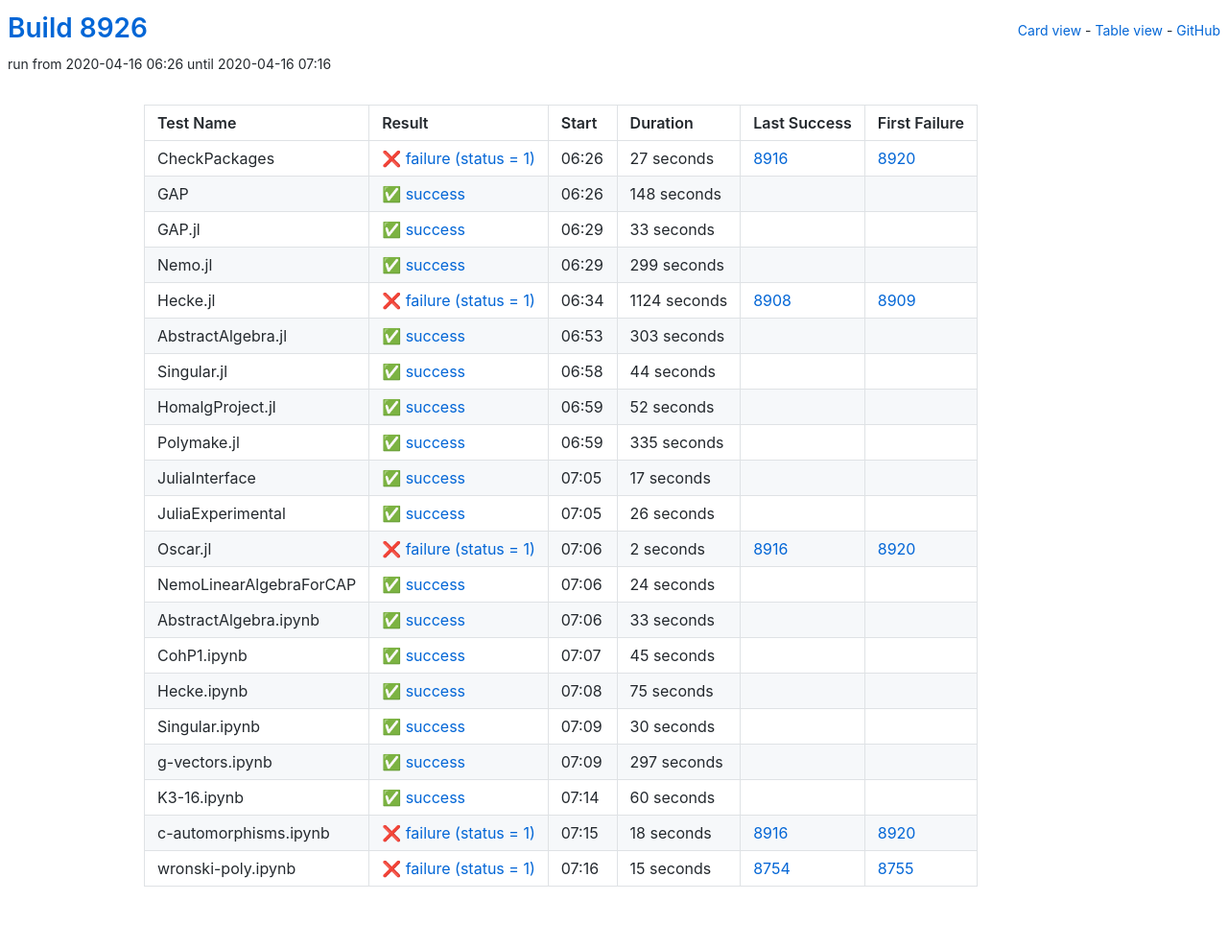
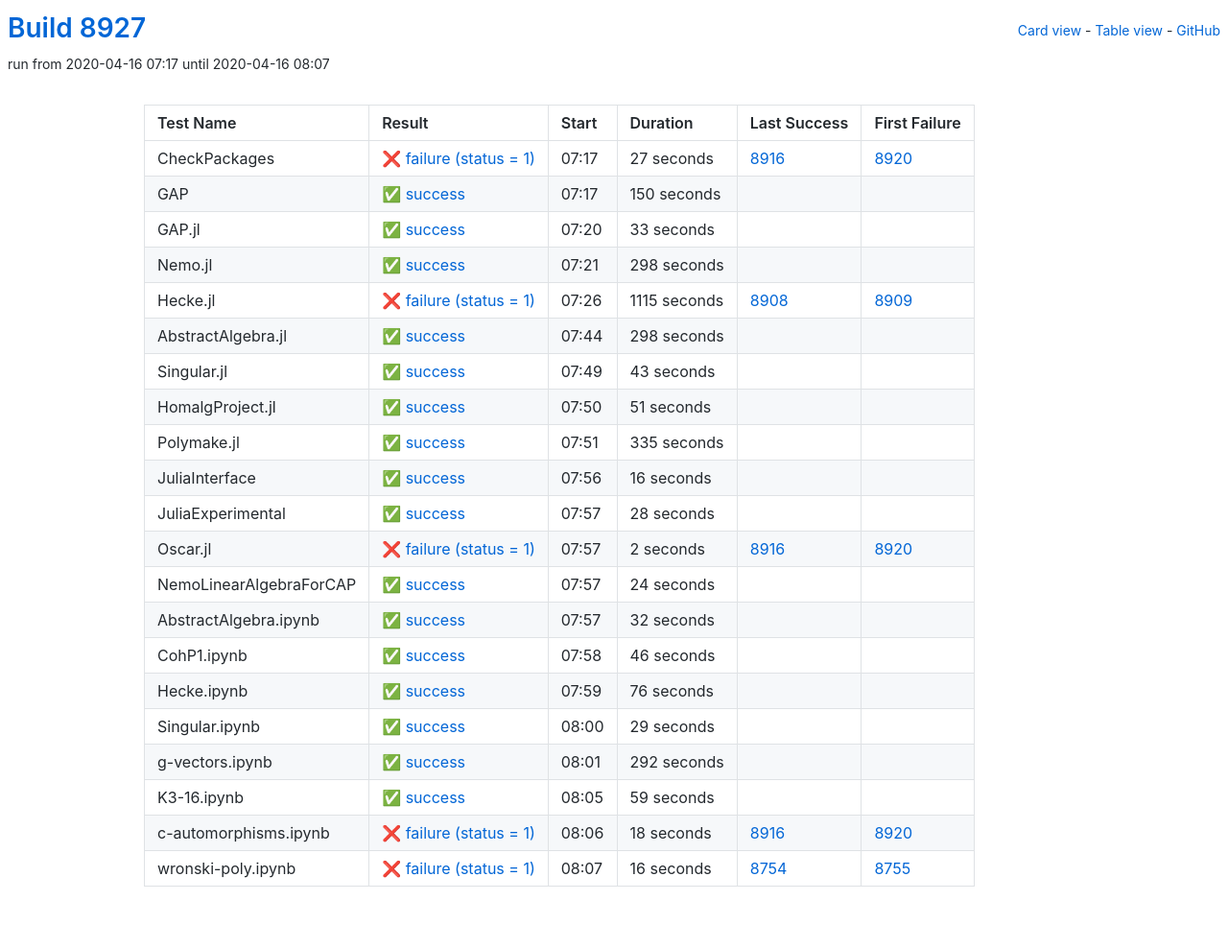
Before and after one commit to oscar-system/oscar-ci-status, a Jekyll site: the page built from table.html, in a window 1280 px wide. Shown: the whole page at 96% size. Built offline with Jekyll 4.4.1, drawn with Linux system fonts in a browser that asks for light colours.

Commit message:
Build 8927

```diff
--- a/_data/ci.yml
+++ b/_data/ci.yml
@@ -1,5 +1,5 @@
-build: 8926
-build_url: https://oscarci.mathematik.uni-kl.de/job/oscar/8926/
+build: 8927
+build_url: https://oscarci.mathematik.uni-kl.de/job/oscar/8927/
 job: oscar
 tests:
 - duration: 27
@@ -8,20 +8,20 @@ tests:
   first_failure_url: https://oscarci.mathematik.uni-kl.de/job/oscar/8920/
   last_success: 8916
   last_success_url: https://oscarci.mathematik.uni-kl.de/job/oscar/8916/
-  log: https://oscarci.mathematik.uni-kl.de/job/oscar/8926/artifact/logs/build-8926/CheckPackages.log
+  log: https://oscarci.mathematik.uni-kl.de/job/oscar/8927/artifact/logs/build-8927/CheckPackages.log
   name: CheckPackages
-  start: 2020-04-16 06:26
+  start: 2020-04-16 07:17
   status: failure
   success: false
-- duration: 148
+- duration: 150
   exitcode: 0
   first_failure: false
   first_failure_url: null
   last_success: false
   last_success_url: null
-  log: https://oscarci.mathematik.uni-kl.de/job/oscar/8926/artifact/logs/build-8926/GAP.log
+  log: https://oscarci.mathematik.uni-kl.de/job/oscar/8927/artifact/logs/build-8927/GAP.log
   name: GAP
-  start: 2020-04-16 06:26
+  start: 2020-04-16 07:17
   status: success
   success: true
 - duration: 33
@@ -30,64 +30,64 @@ tests:
   first_failure_url: null
   last_success: false
   last_success_url: null
-  log: https://oscarci.mathematik.uni-kl.de/job/oscar/8926/artifact/logs/build-8926/GAP.jl.log
+  log: https://oscarci.mathematik.uni-kl.de/job/oscar/8927/artifact/logs/build-8927/GAP.jl.log
   name: GAP.jl
-  start: 2020-04-16 06:29
+  start: 2020-04-16 07:20
   status: success
   success: true
-- duration: 299
+- duration: 298
   exitcode: 0
   first_failure: false
   first_failure_url: null
   last_success: false
   last_success_url: null
-  log: https://oscarci.mathematik.uni-kl.de/job/oscar/8926/artifact/logs/build-8926/Nemo.jl.log
+  log: https://oscarci.mathematik.uni-kl.de/job/oscar/8927/artifact/logs/build-8927/Nemo.jl.log
   name: Nemo.jl
-  start: 2020-04-16 06:29
+  start: 2020-04-16 07:21
   status: success
   success: true
-- duration: 1124
+- duration: 1115
   exitcode: 1
   first_failure: 8909
   first_failure_url: https://oscarci.mathematik.uni-kl.de/job/oscar/8909/
   last_success: 8908
   last_success_url: https://oscarci.mathematik.uni-kl.de/job/oscar/8908/
-  log: https://oscarci.mathematik.uni-kl.de/job/oscar/8926/artifact/logs/build-8926/Hecke.jl.log
+  log: https://oscarci.mathematik.uni-kl.de/job/oscar/8927/artifact/logs/build-8927/Hecke.jl.log
   name: Hecke.jl
-  start: 2020-04-16 06:34
+  start: 2020-04-16 07:26
   status: failure
   success: false
-- duration: 303
+- duration: 298
   exitcode: 0
   first_failure: false
   first_failure_url: null
   last_success: false
   last_success_url: null
-  log: https://oscarci.mathematik.uni-kl.de/job/oscar/8926/artifact/logs/build-8926/AbstractAlgebra.jl.log
+  log: https://oscarci.mathematik.uni-kl.de/job/oscar/8927/artifact/logs/build-8927/AbstractAlgebra.jl.log
   name: AbstractAlgebra.jl
-  start: 2020-04-16 06:53
+  start: 2020-04-16 07:44
   status: success
   success: true
-- duration: 44
+- duration: 43
   exitcode: 0
   first_failure: false
   first_failure_url: null
   last_success: false
   last_success_url: null
-  log: https://oscarci.mathematik.uni-kl.de/job/oscar/8926/artifact/logs/build-8926/Singular.jl.log
+  log: https://oscarci.mathematik.uni-kl.de/job/oscar/8927/artifact/logs/build-8927/Singular.jl.log
   name: Singular.jl
-  start: 2020-04-16 06:58
+  start: 2020-04-16 07:49
   status: success
   success: true
-- duration: 52
+- duration: 51
   exitcode: 0
   first_failure: false
   first_failure_url: null
   last_success: false
   last_success_url: null
-  log: https://oscarci.mathematik.uni-kl.de/job/oscar/8926/artifact/logs/build-8926/HomalgProject.jl.log
+  log: https://oscarci.mathematik.uni-kl.de/job/oscar/8927/artifact/logs/build-8927/HomalgProject.jl.log
   name: HomalgProject.jl
-  start: 2020-04-16 06:59
+  start: 2020-04-16 07:50
   status: success
   success: true
 - duration: 335
@@ -96,31 +96,31 @@ tests:
   first_failure_url: null
   last_success: false
   last_success_url: null
-  log: https://oscarci.mathematik.uni-kl.de/job/oscar/8926/artifact/logs/build-8926/Polymake.jl.log
+  log: https://oscarci.mathematik.uni-kl.de/job/oscar/8927/artifact/logs/build-8927/Polymake.jl.log
   name: Polymake.jl
-  start: 2020-04-16 06:59
+  start: 2020-04-16 07:51
   status: success
   success: true
-- duration: 17
+- duration: 16
   exitcode: 0
   first_failure: false
   first_failure_url: null
   last_success: false
   last_success_url: null
-  log: https://oscarci.mathematik.uni-kl.de/job/oscar/8926/artifact/logs/build-8926/JuliaInterface.log
+  log: https://oscarci.mathematik.uni-kl.de/job/oscar/8927/artifact/logs/build-8927/JuliaInterface.log
   name: JuliaInterface
-  start: 2020-04-16 07:05
+  start: 2020-04-16 07:56
   status: success
   success: true
-- duration: 26
+- duration: 28
   exitcode: 0
   first_failure: false
   first_failure_url: null
   last_success: false
   last_success_url: null
-  log: https://oscarci.mathematik.uni-kl.de/job/oscar/8926/artifact/logs/build-8926/JuliaExperimental.log
+  log: https://oscarci.mathematik.uni-kl.de/job/oscar/8927/artifact/logs/build-8927/JuliaExperimental.log
   name: JuliaExperimental
-  start: 2020-04-16 07:05
+  start: 2020-04-16 07:57
   status: success
   success: true
 - duration: 2
@@ -129,9 +129,9 @@ tests:
   first_failure_url: https://oscarci.mathematik.uni-kl.de/job/oscar/8920/
   last_success: 8916
   last_success_url: https://oscarci.mathematik.uni-kl.de/job/oscar/8916/
-  log: https://oscarci.mathematik.uni-kl.de/job/oscar/8926/artifact/logs/build-8926/Oscar.jl.log
+  log: https://oscarci.mathematik.uni-kl.de/job/oscar/8927/artifact/logs/build-8927/Oscar.jl.log
   name: Oscar.jl
-  start: 2020-04-16 07:06
+  start: 2020-04-16 07:57
   status: failure
   success: false
 - duration: 24
@@ -140,75 +140,75 @@ tests:
   first_failure_url: null
   last_success: false
   last_success_url: null
-  log: https://oscarci.mathematik.uni-kl.de/job/oscar/8926/artifact/logs/build-8926/NemoLinearAlgebraForCAP.log
+  log: https://oscarci.mathematik.uni-kl.de/job/oscar/8927/artifact/logs/build-8927/NemoLinearAlgebraForCAP.log
   name: NemoLinearAlgebraForCAP
-  start: 2020-04-16 07:06
+  start: 2020-04-16 07:57
   status: success
   success: true
-- duration: 33
+- duration: 32
   exitcode: 0
   first_failure: false
   first_failure_url: null
   last_success: false
   last_success_url: null
-  log: https://oscarci.mathematik.uni-kl.de/job/oscar/8926/artifact/logs/build-8926/AbstractAlgebra.ipynb.log
+  log: https://oscarci.mathematik.uni-kl.de/job/oscar/8927/artifact/logs/build-8927/AbstractAlgebra.ipynb.log
   name: AbstractAlgebra.ipynb
-  start: 2020-04-16 07:06
+  start: 2020-04-16 07:57
   status: success
   success: true
-- duration: 45
+- duration: 46
   exitcode: 0
   first_failure: false
   first_failure_url: null
   last_success: false
   last_success_url: null
-  log: https://oscarci.mathematik.uni-kl.de/job/oscar/8926/artifact/logs/build-8926/CohP1.ipynb.log
+  log: https://oscarci.mathematik.uni-kl.de/job/oscar/8927/artifact/logs/build-8927/CohP1.ipynb.log
   name: CohP1.ipynb
-  start: 2020-04-16 07:07
+  start: 2020-04-16 07:58
   status: success
   success: true
-- duration: 75
+- duration: 76
   exitcode: 0
   first_failure: false
   first_failure_url: null
   last_success: false
   last_success_url: null
-  log: https://oscarci.mathematik.uni-kl.de/job/oscar/8926/artifact/logs/build-8926/Hecke.ipynb.log
+  log: https://oscarci.mathematik.uni-kl.de/job/oscar/8927/artifact/logs/build-8927/Hecke.ipynb.log
   name: Hecke.ipynb
-  start: 2020-04-16 07:08
+  start: 2020-04-16 07:59
   status: success
   success: true
-- duration: 30
+- duration: 29
   exitcode: 0
   first_failure: false
   first_failure_url: null
   last_success: false
   last_success_url: null
-  log: https://oscarci.mathematik.uni-kl.de/job/oscar/8926/artifact/logs/build-8926/Singular.ipynb.log
+  log: https://oscarci.mathematik.uni-kl.de/job/oscar/8927/artifact/logs/build-8927/Singular.ipynb.log
   name: Singular.ipynb
-  start: 2020-04-16 07:09
+  start: 2020-04-16 08:00
   status: success
   success: true
-- duration: 297
+- duration: 292
   exitcode: 0
   first_failure: false
   first_failure_url: null
   last_success: false
   last_success_url: null
-  log: https://oscarci.mathematik.uni-kl.de/job/oscar/8926/artifact/logs/build-8926/g-vectors.ipynb.log
+  log: https://oscarci.mathematik.uni-kl.de/job/oscar/8927/artifact/logs/build-8927/g-vectors.ipynb.log
   name: g-vectors.ipynb
-  start: 2020-04-16 07:09
+  start: 2020-04-16 08:01
   status: success
   success: true
-- duration: 60
+- duration: 59
   exitcode: 0
   first_failure: false
   first_failure_url: null
   last_success: false
   last_success_url: null
-  log: https://oscarci.mathematik.uni-kl.de/job/oscar/8926/artifact/logs/build-8926/K3-16.ipynb.log
+  log: https://oscarci.mathematik.uni-kl.de/job/oscar/8927/artifact/logs/build-8927/K3-16.ipynb.log
   name: K3-16.ipynb
-  start: 2020-04-16 07:14
+  start: 2020-04-16 08:05
   status: success
   success: true
 - duration: 18
@@ -217,19 +217,19 @@ tests:
   first_failure_url: https://oscarci.mathematik.uni-kl.de/job/oscar/8920/
   last_success: 8916
   last_success_url: https://oscarci.mathematik.uni-kl.de/job/oscar/8916/
-  log: https://oscarci.mathematik.uni-kl.de/job/oscar/8926/artifact/logs/build-8926/c-automorphisms.ipynb.log
+  log: https://oscarci.mathematik.uni-kl.de/job/oscar/8927/artifact/logs/build-8927/c-automorphisms.ipynb.log
   name: c-automorphisms.ipynb
-  start: 2020-04-16 07:15
+  start: 2020-04-16 08:06
   status: failure
   success: false
-- duration: 15
+- duration: 16
   exitcode: 1
   first_failure: 8755
   first_failure_url: https://oscarci.mathematik.uni-kl.de/job/oscar/8755/
   last_success: 8754
   last_success_url: https://oscarci.mathematik.uni-kl.de/job/oscar/8754/
-  log: https://oscarci.mathematik.uni-kl.de/job/oscar/8926/artifact/logs/build-8926/wronski-poly.ipynb.log
+  log: https://oscarci.mathematik.uni-kl.de/job/oscar/8927/artifact/logs/build-8927/wronski-poly.ipynb.log
   name: wronski-poly.ipynb
-  start: 2020-04-16 07:16
+  start: 2020-04-16 08:07
   status: failure
   success: false
```
Also changed, not shown: README.md.
